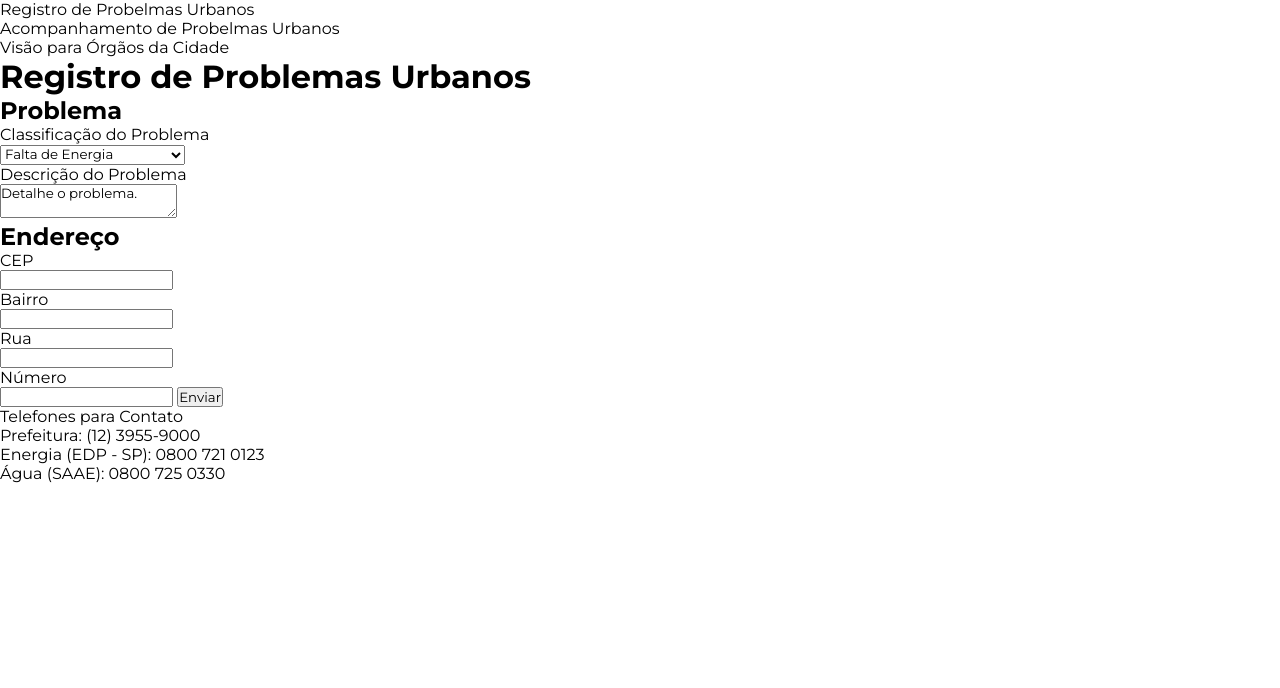
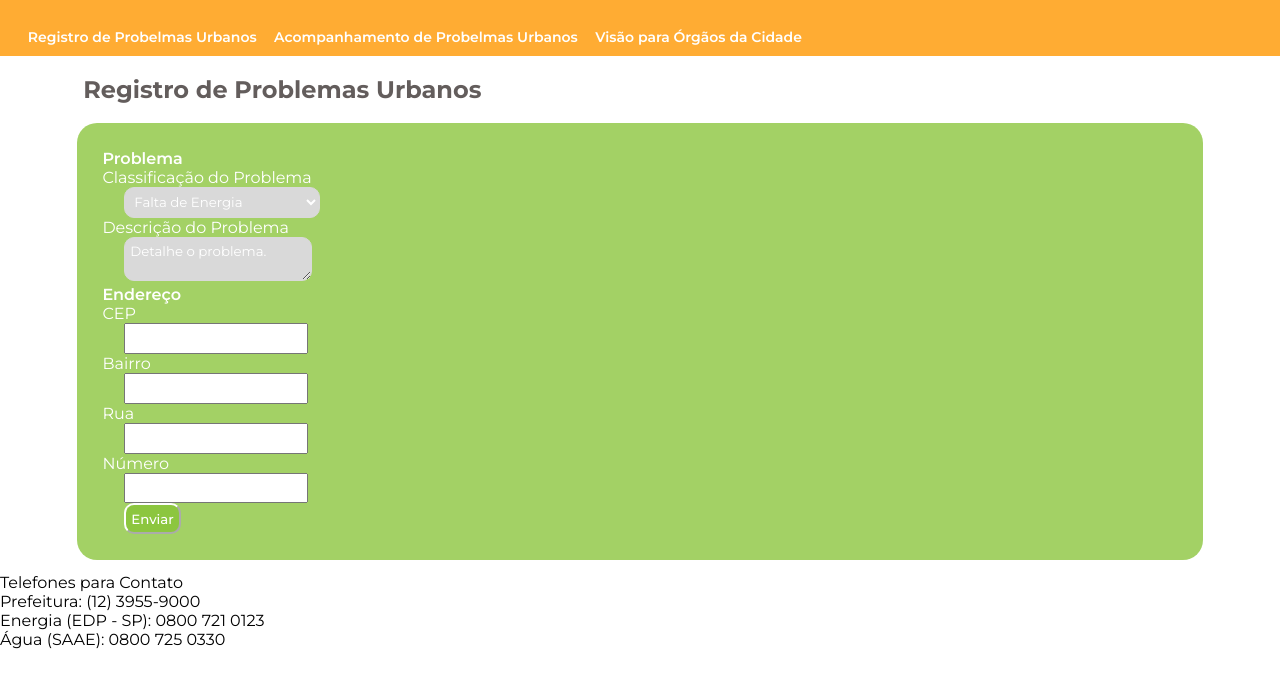
Before and after one commit to adryellefelippe/Problemas_Urbanos, a plain HTML site: page index.html in a window 1280 px wide. Drawn offline with Linux system fonts and the light colour scheme.

Commit message:
Alterações no estilo (style.css) e em class e id do index.html

```diff
--- a/index.html
+++ b/index.html
@@ -22,9 +22,11 @@
         <div class="titulo">
             <h1>Registro de Problemas Urbanos</h1>
         </div>
-        <div id="formulario">
+        <div class="form">
             <form>
+                <div class="formulario">
                     <h2>Problema</h2>
+                    <div id="problema">
                         <p>Classificação do Problema</p>
                         <select id="menu_opc">
                             <option class="opc" value="Falta de Energia">Falta de Energia</option>
@@ -33,18 +35,31 @@
                             <option class="opc" value="Rua Esburacada">Rua Esburacada</option>
                             <option class="opc" value="Falta de Acessibilidade">Falta de Acessibilidade</option>
                         </select>
+                    </div>
+                    <div id="descricao">
                         <p>Descrição do Problema</p>
                         <textarea>Detalhe o problema.</textarea>
+                    </div>
+                </div>
+                <div class="formulario">
                     <h2>Endereço</h2>
+                    <div class="end">
                         <p>CEP</p>
                         <input type="number">
                         <p>Bairro</p>
                         <input type="text">
+                    </div>
+                    <div class="end">
                         <p>Rua</p>
                         <input type="text">
                         <p>Número</p>
                         <input type="number">
-                <input id="botao" type="button" value="Enviar">
+                    </div>
+                    <div id="form_botoao">
+                        <input id="botao" type="submit" value="Enviar">
+                    </div>
+
+                </div>
             </form>
         </div>
     </main>
--- a/style.css
+++ b/style.css
@@ -4,3 +4,61 @@
     box-sizing: border-box;
     font-family: 'Montserrat', sans-serif;
 }
+
+header {
+    background-color: rgba(255, 152, 0, 0.8);
+    color: #fff;
+    font-size: 14px;
+    padding: 1.5% 1.5% 0.5% 1.5%;
+}
+
+#menu {
+    font-weight: 600;
+    display: flex;
+}
+
+#menu>p {
+    margin: 0.3%;
+    padding: 0.4% 0.4% 0 0.4%;
+}
+
+.titulo {
+    color: #635D5C;
+    font-size: 12px;
+    padding: 0.5%;
+    margin: 1% 1% 1% 6%;
+}
+
+.form {
+    background-color: rgba(140, 198, 63, 0.8);
+    color: #fff;
+    padding: 2%;
+    margin: 1% 6% 1% 6%;
+    border-radius: 20px;
+}
+
+h2 {
+    font-size: 16px;
+    font-weight: 600;
+}
+
+form > p, input, select, textarea {
+    margin-left: 2%;
+    padding: 0.5%;
+}
+
+form > input, select, textarea {
+    border-radius: 10px;
+    border-color: #D9D9D9;
+    background-color: #D9D9D9;
+    color: #fff;
+}
+
+#botao {
+    border-radius: 10px;
+    border-color: #fff;
+    background-color: #8CC63F;
+    color: #fff;
+    padding: 0.5%;
+    font-weight: 500;
+}
```
Lines whose indentation alone changed are shown as unchanged.
